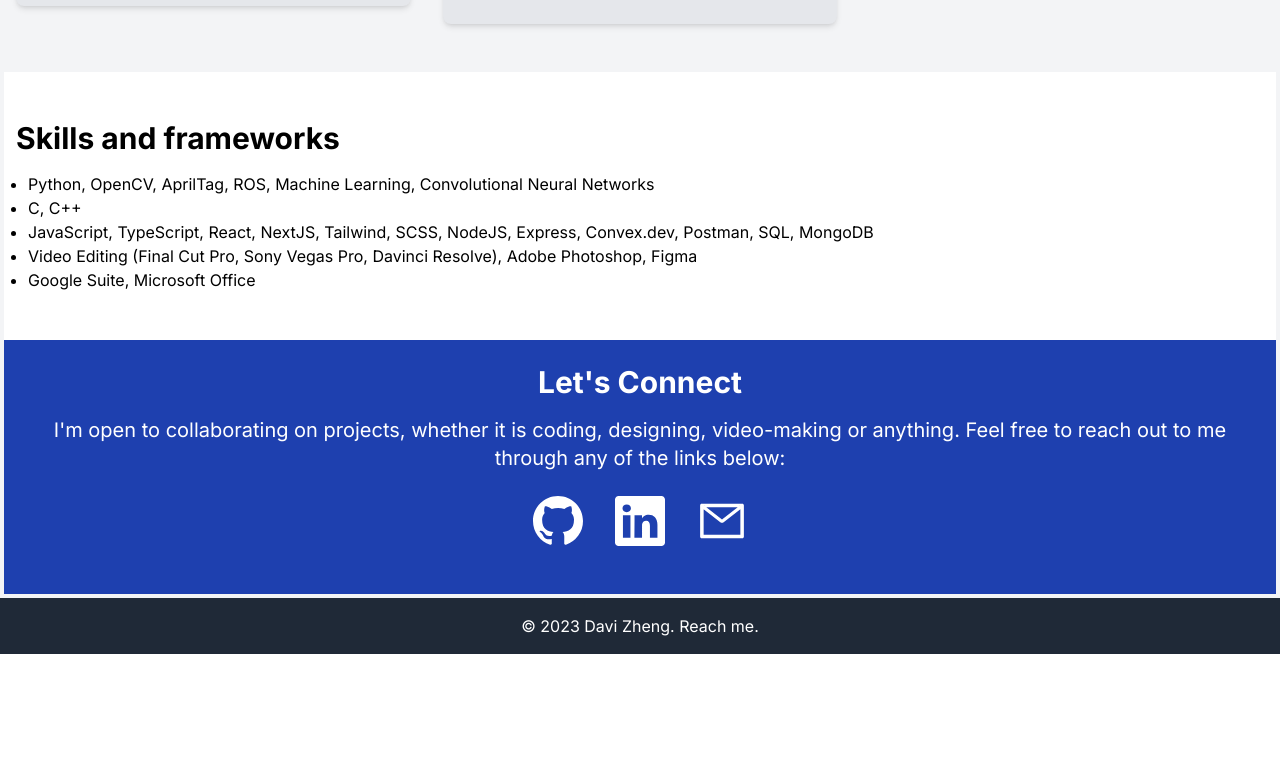
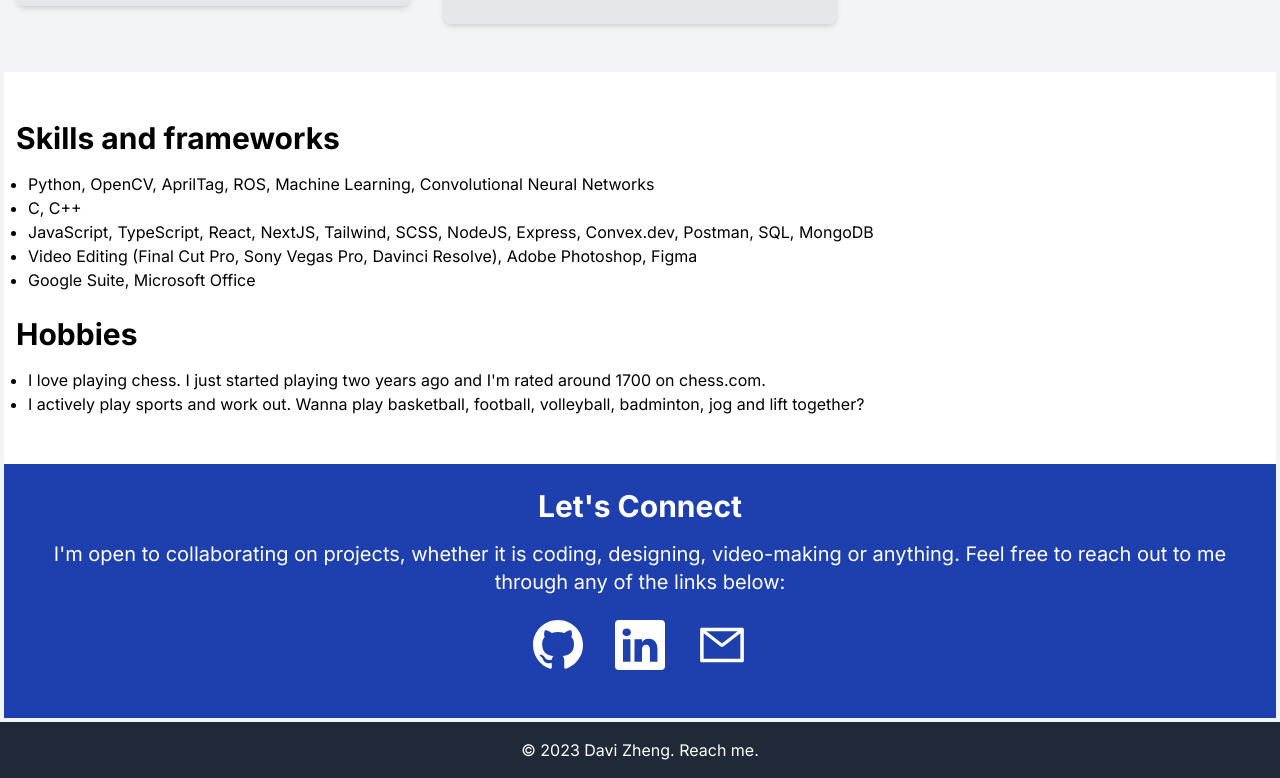
Before and after one commit to DaviZCodes/my-website-bento, a Next.js app: page / in a window 1280 px wide. Shown: the part 1360-2138 px from the top of the page. Before the commit the page ends 2014 px from the top, so only its background shows below. Built offline with nearby package versions, Linux system fonts and the light colour scheme.

Commit message:
added hobbies

```diff
--- a/src/app/components/Skills.tsx
+++ b/src/app/components/Skills.tsx
@@ -19,6 +19,17 @@ export default function Skills() {
           </li>
           <li>Google Suite, Microsoft Office</li>
         </ul>
+        <h2 className="text-3xl font-bold mt-6 mb-4">Hobbies</h2>
+        <ul className="list-disc pl-3">
+          <li>
+            I love playing chess. I just started playing two years ago and I'm
+            rated around 1700 on chess.com.
+          </li>
+          <li>
+            I actively play sports and work out. Wanna play basketball,
+            football, volleyball, badminton, jog and lift together?
+          </li>
+        </ul>
       </div>
     </section>
   );
```
